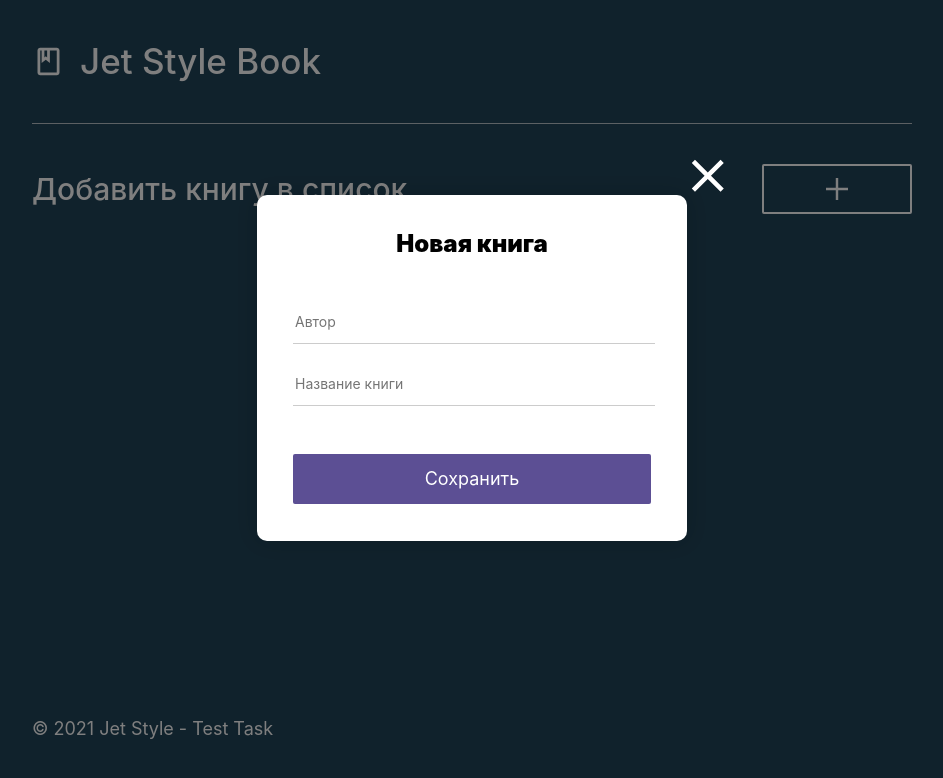
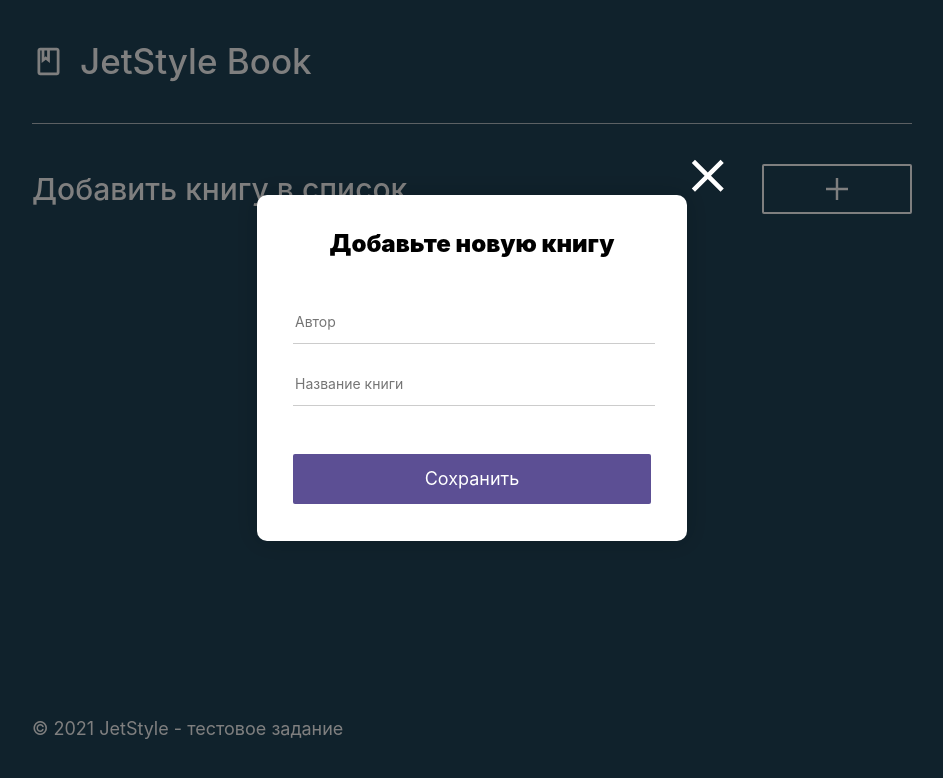
Before and after one commit to vadimshift/jetstyle, a React (Create React App) app: page / in a window 1280 px wide. Both pictures are taken after a click on the button 1005 px from the left and 189 px from the top of the page. Shown: the top 778 px of the page, without its empty margins (168-1111 px from the left). Built offline with nearby package versions, Linux system fonts and the light colour scheme.

Commit message:
реализовал редактирование книги и сохранение результата в localstorage

```diff
--- a/src/components/AddBookPopup/AddBookPopup.js
+++ b/src/components/AddBookPopup/AddBookPopup.js
@@ -15,6 +15,7 @@ function AddBookPopup(props) {
     setBookName('');
   }
 
+  //генерируем id карточки
   const id = uuidv4();
 
   const [bookAuthor, setBookAuthor] = useState('');
@@ -30,8 +31,8 @@ function AddBookPopup(props) {
 
   return (
     <PopupWithForm
-      name='add-place'
-      title='Новая книга'
+      name='add-book'
+      title='Добавьте новую книгу'
       buttonTitle='Сохранить'
       onSubmit={handleSubmit}
       isOpen={props.isOpen}
@@ -39,7 +40,7 @@ function AddBookPopup(props) {
     >
       <input
         required
-        minLength='2'
+        minLength='3'
         maxLength='40'
         id='enterAuthorBook'
         name='author'
@@ -52,6 +53,8 @@ function AddBookPopup(props) {
       <input
         required
         type='text'
+        minLength='3'
+        maxLength='40'
         id='enterNameBook'
         name='name'
         placeholder='Название книги'
--- a/src/components/App/App.js
+++ b/src/components/App/App.js
@@ -17,21 +17,19 @@ function App() {
     setIsEditBookPopupOpen(true);
   };
 
-
   const handleEditBookSubmit = (newData) => {
-    //console.log(cards, card, newData)
-    const findCard = cards.find(book => book.id === card.id)
+    //ищем нужную карточку
+    const findCard = cards.find((book) => book.id === card.id);
+    //обновляем информацию в карточке
     const newCard = {
-      id:findCard.id = card.id,
-      bookAuthor:findCard.bookAuthor = newData.bookAuthor,
-      bookName:findCard.bookName = newData.bookName
-    }
-    //setCards(() => cards.map(newCard))
-    //items = items.map(x => (x.id === item.id) ? item : x)
-    //console.log(findCard.id, card.id)
-    //console.log(newCard)
+      id: (findCard.id = card.id),
+      bookAuthor: (findCard.bookAuthor = newData.bookAuthor),
+      bookName: (findCard.bookName = newData.bookName),
+    };
+    //изменяем карточку в массиве
+    setCards(cards.map(item => item.id === newCard.id? newCard:item))
     closeAllPopups();
-  }
+  };
 
   const closeAllPopups = () => {
     setIsAddBookPopupOpen(false);
--- a/src/components/EditBookPopup/EditBookPopup.js
+++ b/src/components/EditBookPopup/EditBookPopup.js
@@ -35,7 +35,7 @@ function EditBookPopup(props) {
     >
       <input
         required
-        minLength="2"
+        minLength="3"
         maxLength="40"
         id="enterBookAuthorNew"
         name="name"
@@ -48,7 +48,7 @@ function EditBookPopup(props) {
       <input
         required
         minLength="2"
-        maxLength="200"
+        maxLength="40"
         id="enterBookNameNew"
         name="about"
         type="text"
--- a/src/components/Footer/Footer.js
+++ b/src/components/Footer/Footer.js
@@ -4,7 +4,7 @@ function Footer() {
   const date = new Date().getFullYear()
   return (
     <footer className="footer">
-      <p className="footer__copyright">&copy; {date} Jet Style - Test Task</p>
+      <p className="footer__copyright">&copy; {date} JetStyle - тестовое задание</p>
     </footer>
   );
 }
--- a/src/components/Header/Header.js
+++ b/src/components/Header/Header.js
@@ -5,7 +5,7 @@ function Header() {
   return (
     <header className="header">
       <img className="header__logo" src={logo} alt="Логотип проекта" />
-      <h1 className="header__title">Jet Style Book</h1>
+      <h1 className="header__title">JetStyle Book </h1>
     </header>
   );
 }
--- a/src/components/PopupWithForm/PopupWithForm.js
+++ b/src/components/PopupWithForm/PopupWithForm.js
@@ -10,7 +10,6 @@ function PopupWithForm(props) {
       <div className="popup__container">
         <form
           onSubmit={props.onSubmit}
-          noValidate
           name="profile"
           className={`popup__form popup__form_type_${props.name}`}
         >
```
Also changed, not shown: 1 other file (tests, documents, lock files or other folders).
